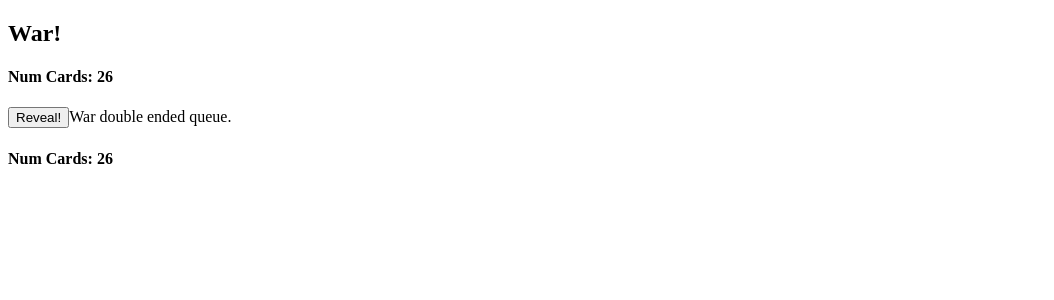
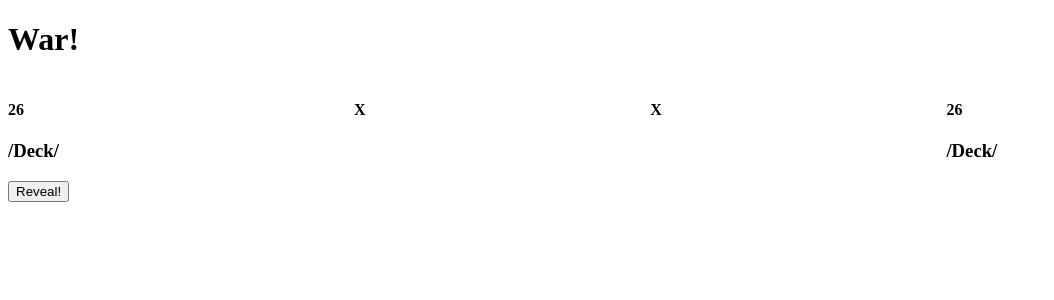
Before and after one commit to gamecoder95/react-war, a React (Vite) app in the folder react-war-frontend/: page / in a window 1280 px wide. Shown: the top 300 px of the page, without its empty margins (0-1054 px from the left). Built offline with nearby package versions, Linux system fonts and the light colour scheme.

Commit message:
Layout and barebones initialization logic
Configured the layout of the components to be as I would like them to be.

Also added some preliminary logic for the game itself with the initialization of the starting deck for both players.

```diff
--- a/react-war-frontend/src/App.css
+++ b/react-war-frontend/src/App.css
@@ -0,0 +1,5 @@
+#gameArea {
+  display: grid;
+  grid-auto-flow: column;
+  grid-column-gap: 10px;
+}
--- a/react-war-frontend/src/App.tsx
+++ b/react-war-frontend/src/App.tsx
@@ -4,17 +4,51 @@ import RevealButton from './RevealButton/RevealButton';
 import PlayerDeck from './PlayerDeck/PlayerDeck';
 import WarQueue from './WarQueue/WarQueue';
 
+// temporary deck initialization logic
+// TODO: put into game state logic code
+function generateShuffledDeck() : number[] {
+
+  // Cards: 2 - 10 are the numbers; 11, 12, and 13 are Jack, Queen, and King, respectively; 100 is the Ace, as Ace is high in War
+
+  const deckOfCards = [];
+  for(let i = 2; i <= 14; ++i) {
+
+      let cardToAdd = i !== 14 ? i : 100;
+
+      deckOfCards.push(cardToAdd);
+      deckOfCards.push(cardToAdd);
+      deckOfCards.push(cardToAdd);
+      deckOfCards.push(cardToAdd);
+  }
+
+  // shuffle cards
+  for (let i = deckOfCards.length - 1; i > 0; --i) {
+      // Generate random index between [0, i]
+      const j = Math.floor(Math.random() * (i + 1));
+      // swap elements at i and j
+      [deckOfCards[i], deckOfCards[j]] = [deckOfCards[j], deckOfCards[i]];
+  }
+
+  return deckOfCards;
+}
+
 function App() {
+
+  const shuffledDeck = generateShuffledDeck();
 
   return (
     <>
-     <h2>War!</h2>
-     <PlayerDeck />
-     <RevealButton />
-     <WarQueue />
-     <PlayerDeck />
+      <h1>War!</h1>
+      <div id="gameArea">
+        <div>
+          <PlayerDeck startingDeck={shuffledDeck.slice(0, Math.floor(shuffledDeck.length / 2))} />
+          <RevealButton />
+        </div>
+      <WarQueue />
+      <PlayerDeck startingDeck={shuffledDeck.slice(Math.floor(shuffledDeck.length / 2))} />
+      </div>
     </>
-  )
+  );
 }
 
 export default App;
--- a/react-war-frontend/src/PlayerDeck/PlayerDeck.tsx
+++ b/react-war-frontend/src/PlayerDeck/PlayerDeck.tsx
@@ -1,9 +1,15 @@
+import { useState } from "react";
 
-function PlayerDeck() {
+
+function PlayerDeck({startingDeck}: {startingDeck: number[]}) {
+
+    const [cards, setCards] = useState<number[]>(startingDeck);
+
     return (
-        <>
-            <h4>Num Cards: 26</h4>
-        </>
+        <div className="playerDeck">
+            <h4>{cards.length}</h4>
+            <h3>/Deck/</h3>
+        </div>
     );
 }
 
--- a/react-war-frontend/src/WarQueue/WarQueue.tsx
+++ b/react-war-frontend/src/WarQueue/WarQueue.tsx
@@ -2,7 +2,10 @@
 
 function WarQueue() {
     return (
-        <>War double ended queue.</>
+        <>
+            <h4 id="player1Card">X</h4>
+            <h4 id="player2Card">X</h4>
+        </>
     );
 }
 
```
